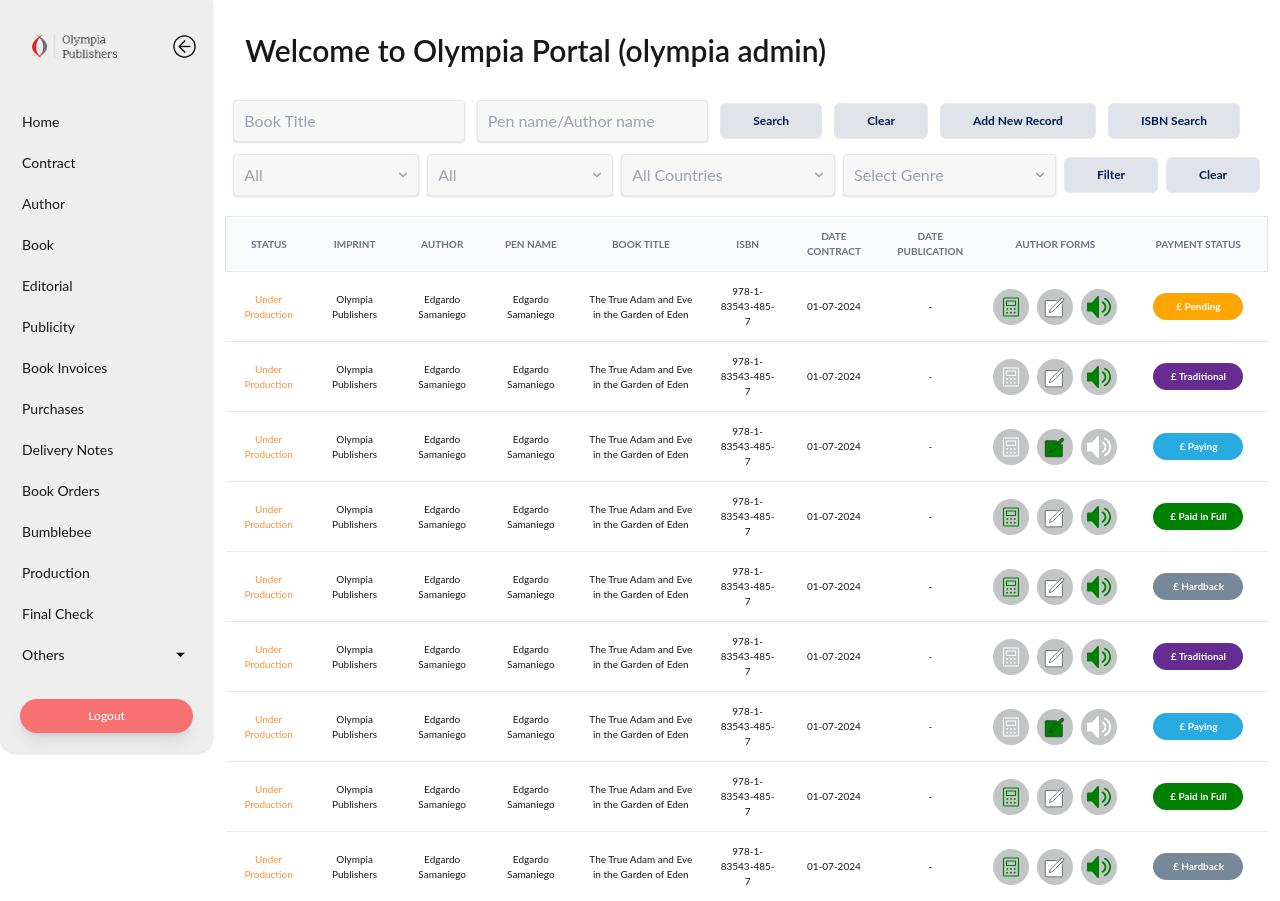
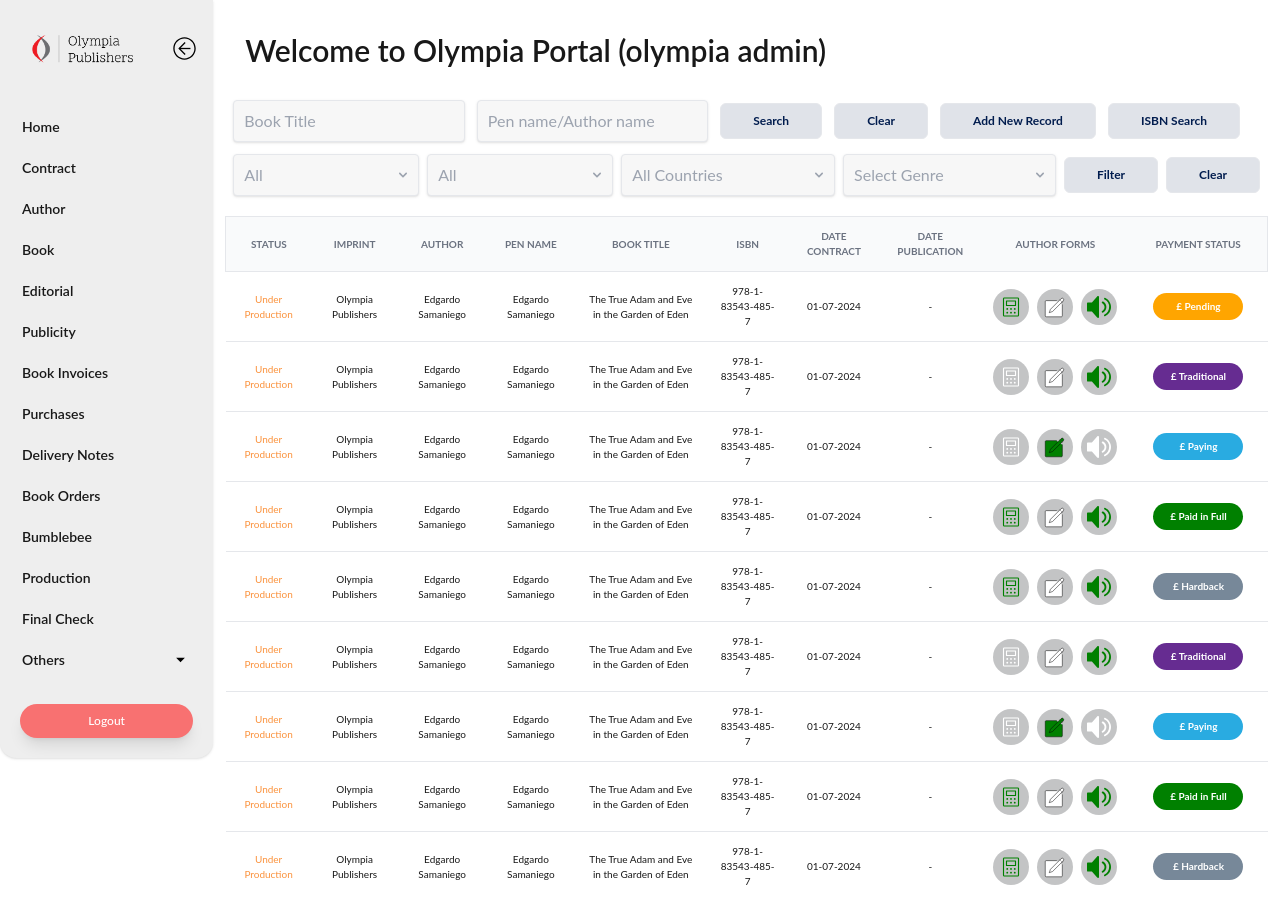
Before and after one commit to Hadees621/Olympia-Admin, a React (Create React App) app: page / in a window 1280 px wide. Built offline with nearby package versions, Linux system fonts and the light colour scheme.

Commit message:
fix: sidebar menus

```diff
--- a/src/components/Logo.js
+++ b/src/components/Logo.js
@@ -6,7 +6,7 @@
       <img
         src="/assets/logo.png"
         alt="logo"
-        className="w-[80%] align-middle p-5"
+        className="w-[90%] align-middle p-5"
       />
     </a>
   );
--- a/src/components/sidebar/components/SidebarMenuItem.js
+++ b/src/components/sidebar/components/SidebarMenuItem.js
@@ -12,14 +12,13 @@
 
   return (
     <div>
-
       <div
-        className="flex items-center justify-between cursor-pointer font-normal text-[14px] p-2.5 hover:text-[#001C4E] hover:bg-[#001C4E1F]"
+        className="flex items-center justify-between cursor-pointer font-semibold text-[14px] p-2.5 hover:text-[#001C4E] hover:bg-[#001C4E1F]"
         onClick={toggleSubmenu}
       >
         {submenuItems ? (
           <>
-            <span className="flex-grow">{label}</span>
+            <span className="flex-growW">{label}</span>
             {isSubmenuOpen ? (
               <SidebarDropdown classes={"rotate-180"} />
             ) : (
--- a/src/components/sidebar/components/SubMenu.js
+++ b/src/components/sidebar/components/SubMenu.js
@@ -8,7 +8,7 @@
         <NavLink
           key={index}
           to={item.to}
-          className="flex items-center cursor-pointer font-normal text-[14px] p-2.5 hover:text-[#001C4E] hover:bg-[#001C4E1F]"
+          className="flex items-center cursor-pointer font-semibold text-[14px] p-2.5 hover:text-[#001C4E] hover:bg-[#001C4E1F]"
           activeClassName="active-sidebarmenu"
         >
           {item.label}
```
